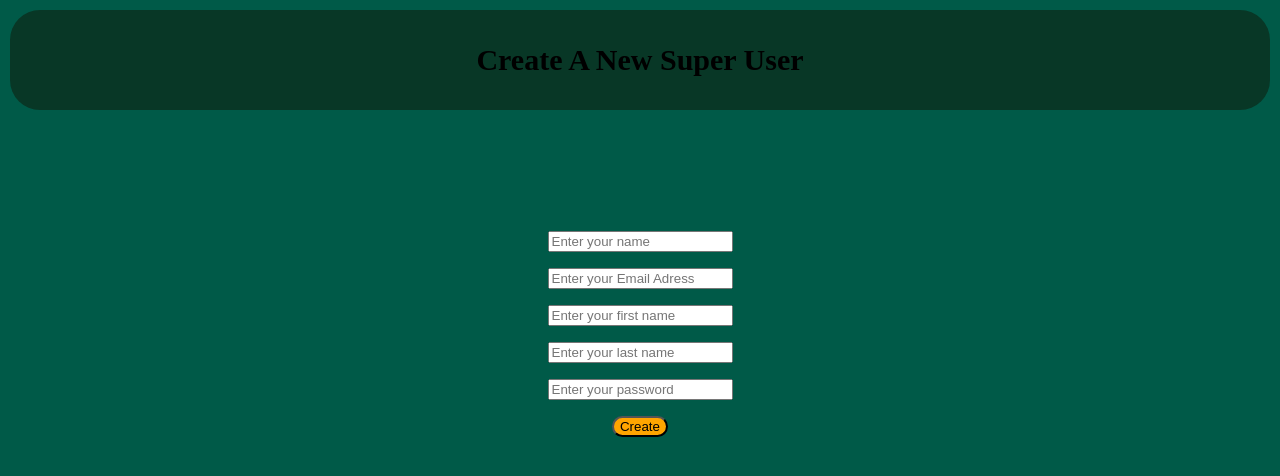
After one commit to MuhammadSarfraz232323/Election_Manage-ent_System, a Django app: page /login_verification/Admin/user_create/ in a window 1280 px wide. The commit adds this page. Shown: the top 476 px of the page. Run offline with Django 5.2, Linux system fonts and the light colour scheme; lists and menus that the app fills with data are empty.

Commit message:
To make a new superuser

```diff
--- a/sarfraz/election_project/myapp/form.py
+++ b/sarfraz/election_project/myapp/form.py
@@ -102,3 +102,19 @@ class Request(forms.Form):
     id_no=forms.CharField(label='',widget=forms.TextInput(attrs={
         "placeholder":"Enter your CNIC number "
     }))
+class main_user(forms.Form):
+    username=forms.CharField(label='',widget=forms.TextInput(attrs={
+        "placeholder":"Enter your name "
+    }))
+    email=forms.EmailField(label='',widget=forms.EmailInput(attrs={
+        "placeholder":"Enter your Email Adress"
+    }))
+    first_name=forms.CharField(label='',widget=forms.TextInput(attrs={
+        "placeholder":"Enter your first name "
+    }))
+    last_name=forms.CharField(label='',widget=forms.TextInput(attrs={
+        "placeholder":"Enter your last name "
+    }))
+    password=forms.CharField(label='',widget=forms.PasswordInput(attrs={
+        "placeholder":"Enter your password "
+    }))
--- /dev/null
+++ b/sarfraz/election_project/myapp/templates/main_user.html
@@ -0,0 +1,33 @@
+<!DOCTYPE html>
+<html lang="en">
+<head>
+    <meta charset="UTF-8">
+    <meta name="viewport" content="width=device-width, initial-scale=1.0">
+    <title>Election  Management System</title>
+</head>
+<body style='background-color: rgb(0, 90, 72);'>
+    <table width='100%'>
+        <tr height='100px'>
+            <th colspan='4' style='border-radius: 30px; background-color: rgb(8, 55, 38); font-size:30px;'>
+                Create A New Super User
+            </th>
+        </tr>
+        <tr height='100px'>
+        </tr>
+        <tr>
+            <th width='400px'></th>
+            <th>
+                <form method='POST' enctype='multipart/form-data'>
+                    {% csrf_token %}
+                    {{form.as_p}}
+                    <input type='submit' value='Create' style='background-color: orange; border-radius: 30px;'>
+                </form>
+            </th>
+            <th width='400px'></th>
+
+
+        </tr>
+    </table>
+
+</body>
+</html>
--- a/sarfraz/election_project/myapp/templates/voter.html
+++ b/sarfraz/election_project/myapp/templates/voter.html
@@ -49,6 +49,7 @@
     </ul>
     <li><a href='main_admin/'>Main Admin</a></li>
     <li><a href='check_registration/'>Registrations</a></li>
+    <li><a href='user_create'>Create User</li>
 
     </div>
     <table width='100%'>
--- a/sarfraz/election_project/myapp/urls.py
+++ b/sarfraz/election_project/myapp/urls.py
@@ -17,7 +17,8 @@ from myapp.views import(
     verify_registration,
     check_registration,
     detail,
-    double_verification
+    double_verification,
+    main_user_create
     )
 urlpatterns = [
     path('ECP/',homepage),
@@ -41,6 +42,7 @@ urlpatterns = [
     path('login/main_portal/cast_vote/send_detail/',detail),
     path('login/send_detail/',detail),
     path('login_verification/Admin/',voter),
+    path('login_verification/Admin/user_create/',main_user_create),
     path('login_verification/Admin/check_registration/',check_registration),
     path('login_verification/',create_user)
 ]
--- a/sarfraz/election_project/myapp/views.py
+++ b/sarfraz/election_project/myapp/views.py
@@ -1,5 +1,5 @@
 from django.shortcuts import render,redirect
-from myapp.form import Simple,Request,Account_verification,Login,Voterf,Login_user,Casting,Mannual_result,Check_registration
+from myapp.form import main_user,Simple,Request,Account_verification,Login,Voterf,Login_user,Casting,Mannual_result,Check_registration
 from django.http import HttpResponse
 from election_project import settings
 from django.contrib.auth.models import User
@@ -351,3 +351,18 @@ def detail(request):
 
 def double_verification(request):
     return HttpResponse("<h1 align='center'>You are already on the required page </h1>")
+
+
+def main_user_create(request):
+    form=main_user()
+    if request.method=="POST":
+        form=main_user(request.POST)
+        if form.is_valid():
+            User.objects.create(**form.cleaned_data)
+            return HttpResponse("<h1 align='center'>A new user created successfully  !!!!!!!</h1>")
+        else:
+            print(form.errors)
+    context={
+        "form":form
+    }
+    return render(request,'main_user.html',context)
```
Also changed, not shown: sarfraz/election_project/db.sqlite3.
